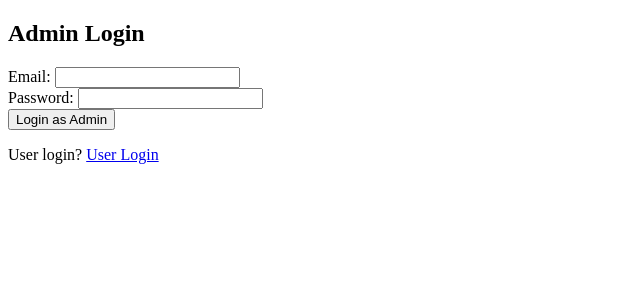
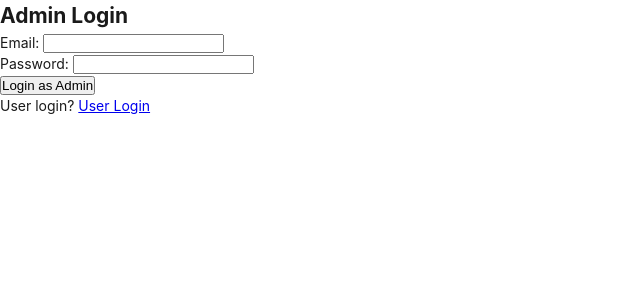
Before and after one commit to pradhanji09/ticket-booking-frontend, a React (Vite) app: page /admin/login in a window 1280 px wide. Shown: the top 300 px of the page, without its empty margins (0-640 px from the left). Built offline with nearby package versions, Linux system fonts and the light colour scheme; no server answers.

Commit message:
feat:  theme, routing, UI components

```diff
--- a/package.json
+++ b/package.json
@@ -12,7 +12,8 @@
     "axios": "^1.7.0",
     "react": "^18.3.1",
     "react-dom": "^18.3.1",
-    "react-router-dom": "^6.24.0"
+    "react-router-dom": "^6.24.0",
+    "styled-components": "^6.4.4"
   },
   "devDependencies": {
     "@types/react": "^18.3.3",
--- a/src/App.jsx
+++ b/src/App.jsx
@@ -1,5 +1,8 @@
 import { BrowserRouter, Routes, Route, Navigate } from "react-router-dom";
+import { ThemeProvider } from "styled-components";
 import { AuthProvider } from "./context/AuthContext";
+import theme from "./styles/theme";
+import GlobalStyle from "./styles/GlobalStyle";
 import ProtectedRoute from "./routes/ProtectedRoute";
 import AdminRoute from "./routes/AdminRoute";
 import Login from "./pages/login/Login";
@@ -17,8 +20,10 @@ import AdminTransactions from "./pages/adminTransactions/AdminTransactions";
 
 export default function App() {
   return (
-    <AuthProvider>
-      <BrowserRouter>
+    <ThemeProvider theme={theme}>
+      <GlobalStyle />
+      <AuthProvider>
+        <BrowserRouter>
         <Routes>
           <Route path="/login" element={<Login />} />
           <Route path="/signup" element={<Signup />} />
@@ -102,5 +107,6 @@ export default function App() {
         </Routes>
       </BrowserRouter>
     </AuthProvider>
+  </ThemeProvider>
   );
 }
--- a/src/pages/events/Events.jsx
+++ b/src/pages/events/Events.jsx
@@ -16,9 +16,16 @@ export default function Events() {
   const fetchEvents = async (p) => {
     try {
       const res = await getEvents(p, 10);
-      if (res.success) {
-        setEvents(res.data.events);
-        setPagination(res.data.pagination);
+      if (res?.success) {
+        setEvents(res.events || []);
+        if (res.pagination) {
+          setPagination({
+            page: Number(res.pagination.page),
+            limit: Number(res.pagination.limit),
+            total: Number(res.pagination.total),
+            totalPages: Number(res.pagination.totalPages),
+          });
+        }
       }
     } catch (err) {}
   };
@@ -36,7 +43,7 @@ export default function Events() {
         <div>
           {events.map((event) => (
             <div
-              key={event.id}
+              key={event._id}
               style={{
                 border: "1px solid #ccc",
                 padding: "10px",
@@ -44,13 +51,13 @@ export default function Events() {
               }}
             >
               <h3>{event.name}</h3>
-              <p>Venue: {event.venue}</p>
-              <p>Date: {new Date(event.eventDate).toLocaleDateString()}</p>
-              <p>Price: ₹{(event.pricePerSeat / 100).toFixed(2)}</p>
+              {event.description && <p>{event.description}</p>}
+              <p>Date: {new Date(event.eventDate).toLocaleString()}</p>
+              <p>Price: ₹{event.pricePerSeat}</p>
               <p>
-                Seats: {event.availableSeats} / {event.totalSeats}
+                Total Seats: {event.totalSeats} | Status: {event.status}
               </p>
-              <button onClick={() => navigate(`/events/${event.id}`)}>
+              <button onClick={() => navigate(`/events/${event._id}`)}>
                 View Seats
               </button>
             </div>
--- a/src/pages/seatSelection/SeatSelection.jsx
+++ b/src/pages/seatSelection/SeatSelection.jsx
@@ -1,6 +1,10 @@
 import { useState, useEffect } from "react";
 import { useParams, useNavigate } from "react-router-dom";
-import { getEventDetails, getEventSeats, reserveSeatsApi } from "./seatSelectionService";
+import {
+  getEventDetails,
+  getEventSeats,
+  reserveSeatsApi,
+} from "./seatSelectionService";
 
 export default function SeatSelection() {
   const { id } = useParams();
--- /dev/null
+++ b/src/styles/GlobalStyle.js
@@ -0,0 +1,21 @@
+import { createGlobalStyle } from "styled-components";
+
+export const GlobalStyle = createGlobalStyle`
+  *, *::before, *::after {
+    box-sizing: border-box;
+    margin: 0;
+    padding: 0;
+  }
+
+  body {
+    font-family: ${({ theme }) => theme.font};
+    background-color: ${({ theme }) => theme.colors.background};
+    color: ${({ theme }) => theme.colors.text};
+    font-size: 14px;
+    line-height: 1.5;
+    -webkit-font-smoothing: antialiased;
+    -moz-osx-font-smoothing: grayscale;
+  }
+`;
+
+export default GlobalStyle;
--- /dev/null
+++ b/src/styles/theme.js
@@ -0,0 +1,23 @@
+export const theme = {
+  colors: {
+    background: "#ffffff",
+    surface: "#f5f5f5",
+    border: "#d9d9d9",
+    text: "#1a1a1a",
+    textMuted: "#666666",
+    primary: "#2c2c2c",
+    danger: "#b23b3b",
+    success: "#2f6f4f",
+  },
+  spacing: {
+    xs: "4px",
+    sm: "8px",
+    md: "16px",
+    lg: "24px",
+    xl: "32px",
+  },
+  radius: "4px",
+  font: '-apple-system, BlinkMacSystemFont, "Segoe UI", Roboto, Helvetica, Arial, sans-serif',
+};
+
+export default theme;
```
Also changed, not shown: src/components/ui.js (added, +89 -0 lines), 1 other file (tests, documents, lock files or other folders).
